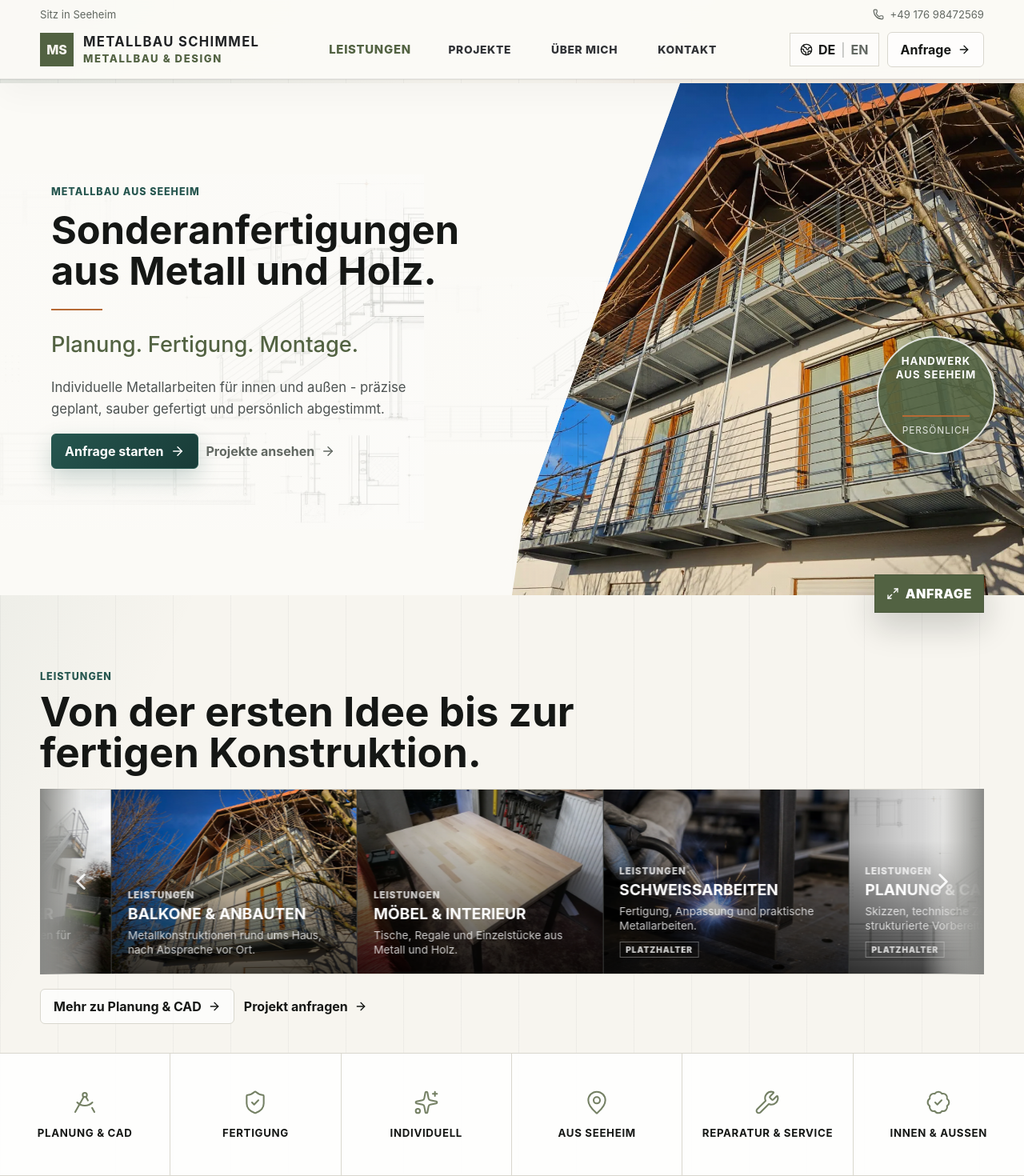
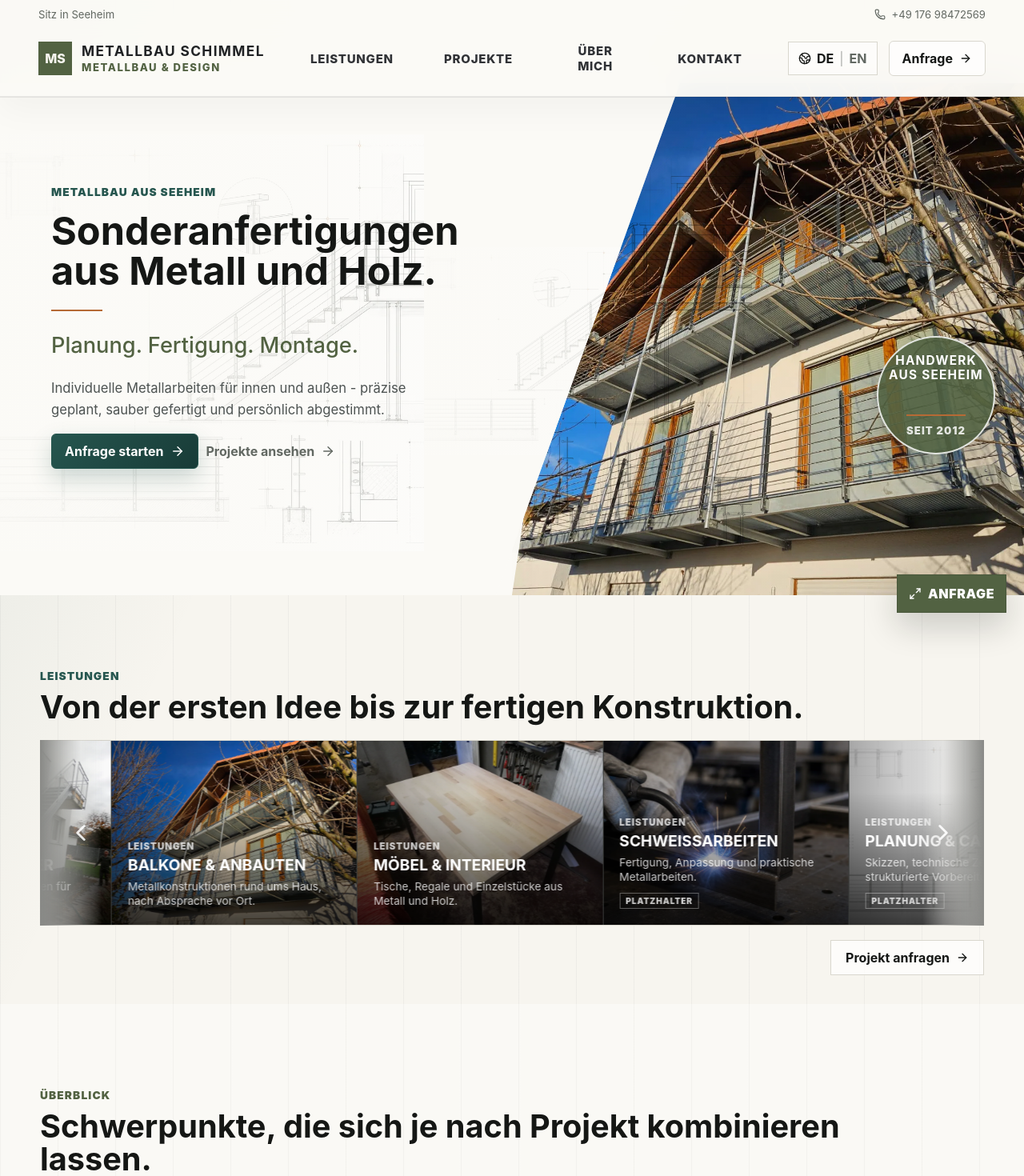
Before and after one commit to MaxSch17799/Metallbau_Website, a React (Vite) app: page / in a window 1280 px wide. Shown: the top 1470 px of the page at 80% size. Built offline with nearby package versions, Linux system fonts and the light colour scheme.

Commit message:
Polish carousel momentum and homepage hero

```diff
--- a/src/App.tsx
+++ b/src/App.tsx
@@ -17,7 +17,7 @@ import {
   X,
 } from "lucide-react";
 import { FormEvent, MouseEvent as ReactMouseEvent, PointerEvent as ReactPointerEvent, useEffect, useMemo, useRef, useState } from "react";
-import { brand, copy, Lang, missingImageSlots, projects, proofPoints, routes, services, serviceShowcases } from "./content";
+import { brand, copy, Lang, missingImageSlots, projects, routes, services, serviceShowcases } from "./content";
 
 type PageKey = "home" | "projects" | "serviceDetail" | "projectDetail" | "request" | "about" | "ideas" | "legal" | "privacy";
 type HomeSection = "leistungen" | "projekte-home" | "ueber-mich-home" | "kontakt-home";
@@ -61,7 +61,7 @@ export function App() {
   });
   const [page, setPage] = useState<PageKey>(() => getPageFromPath(window.location.pathname));
   const [slug, setSlug] = useState(() => getSlugFromPath(window.location.pathname));
-  const [activeSection, setActiveSection] = useState<HomeSection>("leistungen");
+  const [activeSection, setActiveSection] = useState<HomeSection | null>(null);
   const t = copy[lang];
 
   useEffect(() => {
@@ -82,14 +82,14 @@ export function App() {
     if (page !== "home") return;
 
     const updateActiveSection = () => {
-      let current = homeSectionIds[0];
+      let current: HomeSection | null = null;
       const anchor = window.innerHeight * 0.38;
 
       for (const id of homeSectionIds) {
         const element = document.getElementById(id);
         if (!element) continue;
         const rect = element.getBoundingClientRect();
-        if (rect.top <= anchor && rect.bottom > 120) {
+        if (rect.top <= anchor && rect.bottom > anchor) {
           current = id;
         }
       }
@@ -149,7 +149,7 @@ function Header({
   setLang: (lang: Lang) => void;
   navigate: (path: string, targetId?: string) => void;
   page: PageKey;
-  activeSection: HomeSection;
+  activeSection: HomeSection | null;
 }) {
   const [open, setOpen] = useState(false);
   const t = copy[lang];
@@ -259,9 +259,7 @@ function HomePage({ lang, navigate }: { lang: Lang; navigate: (path: string, tar
           <h1>
             {lang === "de" ? (
               <>
-                <span>
-                  Sonder<wbr />anfertigungen
-                </span>
+                <span>Sonderanfertigungen</span>
                 <span>aus Metall und Holz.</span>
               </>
             ) : (
@@ -286,10 +284,10 @@ function HomePage({ lang, navigate }: { lang: Lang; navigate: (path: string, tar
           <div className="hero-media">
             <img src="/projects/balkon-gelaender.webp" alt="" />
           </div>
-          <div className="hero-badge">
+          <button className="hero-badge" onClick={() => navigate(routes.about)}>
             <strong>{lang === "de" ? "Handwerk aus Seeheim" : "Craft from Seeheim"}</strong>
-            <span>{lang === "de" ? "persönlich" : "personal"}</span>
-          </div>
+            <span>{lang === "de" ? "Seit 2012" : "Since 2012"}</span>
+          </button>
         </div>
       </section>
 
@@ -304,27 +302,11 @@ function HomePage({ lang, navigate }: { lang: Lang; navigate: (path: string, tar
           variant="services"
         />
         <div className="showcase-actions">
-          <button className="outline-btn" onClick={() => navigate(servicePath("cad-planung"))}>
-            {lang === "de" ? "Mehr zu Planung & CAD" : "More about planning & CAD"}
-            <ArrowRight size={16} />
-          </button>
           <button className="text-btn" onClick={() => navigate(routes.request)}>
             {t.hero.primary}
             <ArrowRight size={16} />
           </button>
         </div>
-      </section>
-
-      <section className="proof-strip" aria-label="Highlights">
-        {proofPoints.map((item) => {
-          const Icon = item.icon;
-          return (
-            <div key={item.de}>
-              <Icon size={18} />
-              <span>{item[lang]}</span>
-            </div>
-          );
-        })}
       </section>
 
       <section className="section-band capabilities-band">
@@ -420,15 +402,17 @@ function SmoothScroller<T extends SmoothItem>({
 }) {
   const trackRef = useRef<HTMLDivElement>(null);
   const baseSpeed = variant === "services" ? 34 : 28;
-  const boostSpeed = variant === "services" ? 104 : 88;
+  const boostSpeed = variant === "services" ? 158 : 132;
   const baseDirection = useRef(1);
   const targetVelocity = useRef(baseSpeed);
   const currentVelocity = useRef(baseSpeed);
   const position = useRef(0);
   const frame = useRef<number | null>(null);
   const lastTime = useRef<number | null>(null);
-  const dragState = useRef<{ pointerId: number; startX: number; startPosition: number; dragging: boolean } | null>(null);
+  const dragState = useRef<{ pointerId: number; pointerType: string; startX: number; startPosition: number; lastX: number; lastTime: number; velocity: number; dragging: boolean } | null>(null);
   const suppressClick = useRef(false);
+  const trackHovering = useRef(false);
+  const controlHoverDirection = useRef<number | null>(null);
   const [dragging, setDragging] = useState(false);
   const repeated = useMemo(() => [...items, ...items, ...items], [items]);
 
@@ -448,20 +432,42 @@ function SmoothScroller<T extends SmoothItem>({
     targetVelocity.current = direction * speed;
   };
 
-  const resume = () => {
+  const syncTarget = () => {
+    if (controlHoverDirection.current !== null) {
+      setTarget(controlHoverDirection.current, boostSpeed);
+      return;
+    }
+    if (trackHovering.current) {
+      targetVelocity.current = 0;
+      return;
+    }
     setTarget(baseDirection.current, baseSpeed);
   };
 
   const pause = () => {
+    trackHovering.current = true;
     targetVelocity.current = 0;
   };
 
+  const resume = () => {
+    trackHovering.current = false;
+    syncTarget();
+  };
+
   const boost = (direction: number) => {
+    controlHoverDirection.current = direction;
     setTarget(direction, boostSpeed);
+  };
+
+  const releaseBoost = () => {
+    controlHoverDirection.current = null;
+    syncTarget();
   };
 
   const chooseDirection = (direction: number) => {
     baseDirection.current = direction;
+    controlHoverDirection.current = null;
+    trackHovering.current = false;
     setTarget(direction, baseSpeed);
   };
 
@@ -478,7 +484,7 @@ function SmoothScroller<T extends SmoothItem>({
 
       const loopWidth = track.scrollWidth / 3;
       if (!dragState.current?.dragging) {
-        currentVelocity.current += (targetVelocity.current - currentVelocity.current) * 0.07;
+        currentVelocity.current += (targetVelocity.current - currentVelocity.current) * 0.058;
         position.current -= currentVelocity.current * delta;
       }
 
@@ -495,14 +501,18 @@ function SmoothScroller<T extends SmoothItem>({
 
   const onViewportPointerDown = (event: ReactPointerEvent<HTMLDivElement>) => {
     if (event.pointerType === "mouse" && event.button !== 0) return;
+    const now = performance.now();
     dragState.current = {
       pointerId: event.pointerId,
+      pointerType: event.pointerType,
       startX: event.clientX,
       startPosition: position.current,
+      lastX: event.clientX,
+      lastTime: now,
+      velocity: 0,
       dragging: false,
     };
     pause();
-    event.currentTarget.setPointerCapture(event.pointerId);
   };
 
   const onViewportPointerMove = (event: ReactPointerEvent<HTMLDivElement>) => {
@@ -514,12 +524,20 @@ function SmoothScroller<T extends SmoothItem>({
       state.dragging = true;
       suppressClick.current = true;
       setDragging(true);
+      event.currentTarget.setPointerCapture(event.pointerId);
     }
 
     if (!state.dragging) return;
 
     const track = trackRef.current;
     if (!track) return;
+
+    const now = performance.now();
+    const elapsed = Math.max(now - state.lastTime, 12);
+    const instantVelocity = ((event.clientX - state.lastX) / elapsed) * 1000;
+    state.velocity = state.velocity * 0.35 + instantVelocity * 0.65;
+    state.lastX = event.clientX;
+    state.lastTime = now;
 
     currentVelocity.current = 0;
     targetVelocity.current = 0;
@@ -538,12 +556,19 @@ function SmoothScroller<T extends SmoothItem>({
 
     dragState.current = null;
     setDragging(false);
-    resume();
 
     if (state.dragging) {
+      const momentum = Math.max(-430, Math.min(430, -state.velocity));
+      currentVelocity.current = momentum;
+      if (state.pointerType !== "mouse") {
+        trackHovering.current = false;
+      }
+      syncTarget();
       window.setTimeout(() => {
         suppressClick.current = false;
-      }, 0);
+      }, 90);
+    } else {
+      resume();
     }
   };
 
@@ -567,10 +592,10 @@ function SmoothScroller<T extends SmoothItem>({
         className="scroller-control scroller-control-left"
         aria-label={directionLabel(-1)}
         onClick={() => chooseDirection(-1)}
-        onPointerCancel={resume}
+        onPointerCancel={releaseBoost}
         onPointerDown={() => boost(-1)}
         onPointerEnter={() => boost(-1)}
-        onPointerLeave={resume}
+        onPointerLeave={releaseBoost}
         onPointerUp={() => chooseDirection(-1)}
         type="button"
       >
@@ -602,10 +627,10 @@ function SmoothScroller<T extends SmoothItem>({
         className="scroller-control scroller-control-right"
         aria-label={directionLabel(1)}
         onClick={() => chooseDirection(1)}
-        onPointerCancel={resume}
+        onPointerCancel={releaseBoost}
         onPointerDown={() => boost(1)}
         onPointerEnter={() => boost(1)}
-        onPointerLeave={resume}
+        onPointerLeave={releaseBoost}
         onPointerUp={() => chooseDirection(1)}
         type="button"
       >
--- a/src/styles.css
+++ b/src/styles.css
@@ -3234,3 +3234,140 @@ main {
     font-size: clamp(0.46rem, 1.9vw, 0.58rem);
   }
 }
+
+/* Refinement pass: stronger hero/nav, cleaner sections, faster interaction zones */
+.hero-badge {
+  border: 2px solid rgba(255, 255, 255, 0.82);
+  padding: 0;
+  cursor: pointer;
+  transition: transform 240ms ease, box-shadow 240ms ease, background 240ms ease;
+}
+
+.hero-badge:hover,
+.hero-badge:focus-visible {
+  background: rgba(82, 98, 66, 0.96);
+  box-shadow: 0 24px 58px rgba(21, 23, 21, 0.3);
+  transform: scale(1.08);
+}
+
+.hero-badge strong {
+  max-width: 128px;
+  font-size: 0.96rem;
+  line-height: 1.16;
+}
+
+.hero-badge span {
+  font-size: 0.82rem;
+  font-weight: 900;
+}
+
+.floating-request-panel,
+.floating-request-tab,
+.floating-request-panel.is-settled,
+.floating-request-tab.is-settled {
+  right: clamp(14px, 1.7vw, 32px);
+}
+
+.showcase-actions {
+  justify-content: flex-end;
+}
+
+.showcase-actions .text-btn {
+  border: 1px solid var(--line);
+  background: rgba(255, 255, 255, 0.72);
+  padding: 0 18px;
+}
+
+.eyebrow,
+.section-intro .eyebrow {
+  font-size: clamp(0.86rem, 0.85vw, 1rem);
+  font-weight: 900;
+}
+
+@media (min-width: 981px) {
+  .topline,
+  .nav-shell {
+    width: min(1800px, calc(100% - 96px));
+  }
+
+  .nav-shell {
+    gap: clamp(30px, 4vw, 84px);
+    padding-block: 18px;
+  }
+
+  .brand-lockup strong {
+    font-size: clamp(1.08rem, 1.2vw, 1.34rem);
+  }
+
+  .brand-lockup small {
+    font-size: clamp(0.82rem, 0.9vw, 0.96rem);
+  }
+
+  .desktop-nav {
+    flex: 1;
+    justify-content: center;
+    gap: clamp(34px, 4vw, 78px);
+  }
+
+  .desktop-nav button {
+    font-size: clamp(0.94rem, 0.9vw, 1.08rem);
+    padding-inline: 6px;
+  }
+
+  .nav-actions {
+    gap: 14px;
+  }
+
+  .section-intro {
+    max-width: 1040px;
+  }
+
+  .showcase-heading .section-intro,
+  .capabilities-band .section-intro {
+    max-width: 1080px;
+  }
+
+  .section-intro h2,
+  .capabilities-band .section-intro h2 {
+    max-width: 1080px;
+    font-size: clamp(2.15rem, 3.1vw, 3.05rem);
+    line-height: 1.05;
+  }
+
+  .hero-copy h1 {
+    max-width: 840px;
+  }
+
+  .hero-copy {
+    background:
+      linear-gradient(90deg, rgba(251, 250, 246, 0.93), rgba(251, 250, 246, 0.78) 51%, rgba(251, 250, 246, 0.36)),
+      url("/generated/cad-railing-placeholder.webp") 82% 54% / 122% auto no-repeat,
+      var(--paper);
+  }
+
+  .hero-stage::before {
+    left: -360px;
+    width: 660px;
+    background:
+      linear-gradient(90deg, rgba(251, 250, 246, 0.26), rgba(251, 250, 246, 0)),
+      url("/generated/cad-railing-placeholder.webp") 50% 56% / 780px auto no-repeat;
+    opacity: 0.78;
+  }
+}
+
+@media (max-width: 760px) {
+  .floating-request-panel,
+  .floating-request-tab,
+  .floating-request-panel.is-settled,
+  .floating-request-tab.is-settled {
+    right: 12px;
+  }
+
+  .hero-copy h1 {
+    overflow-wrap: anywhere;
+  }
+
+  .showcase-actions {
+    justify-content: stretch;
+  }
+}
```
